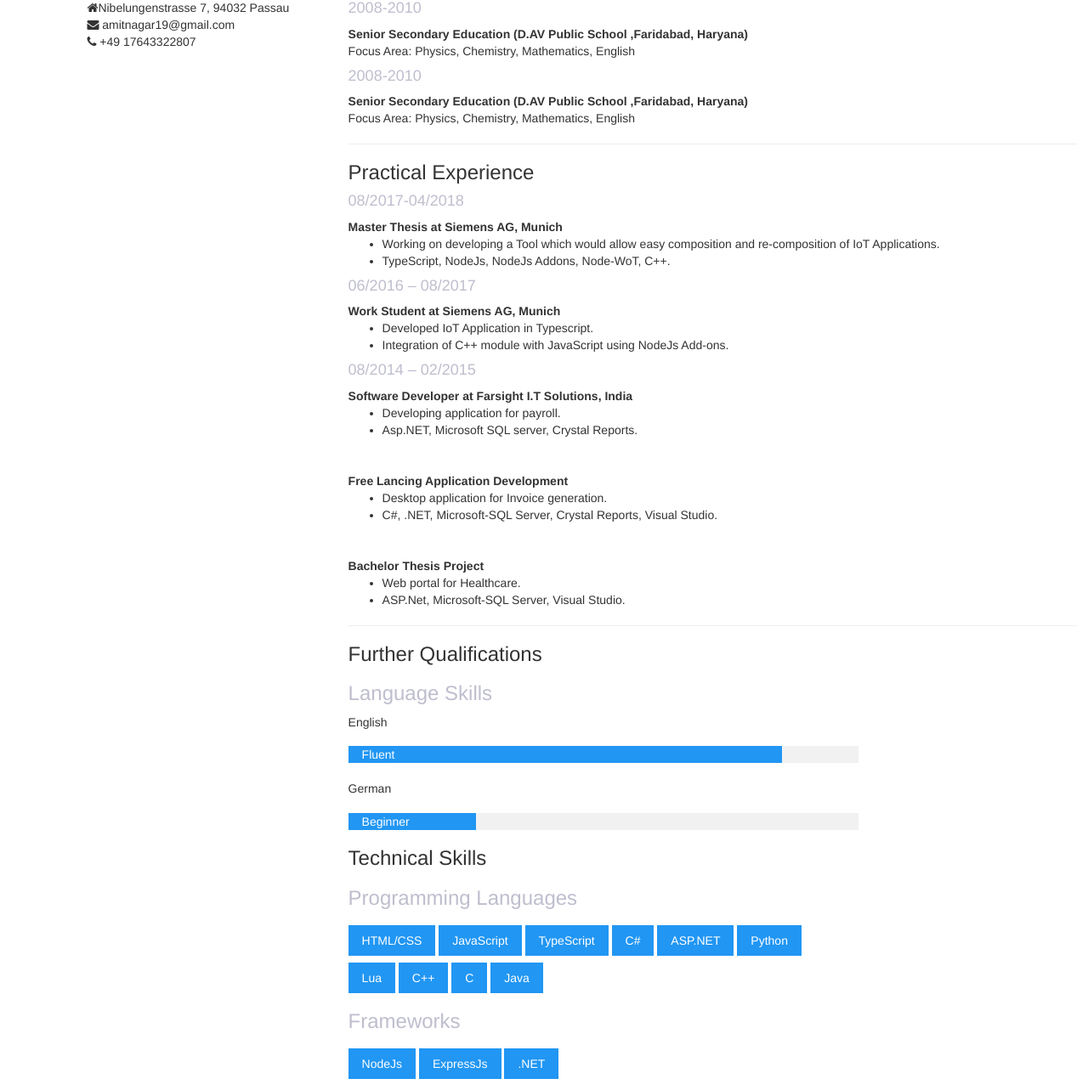
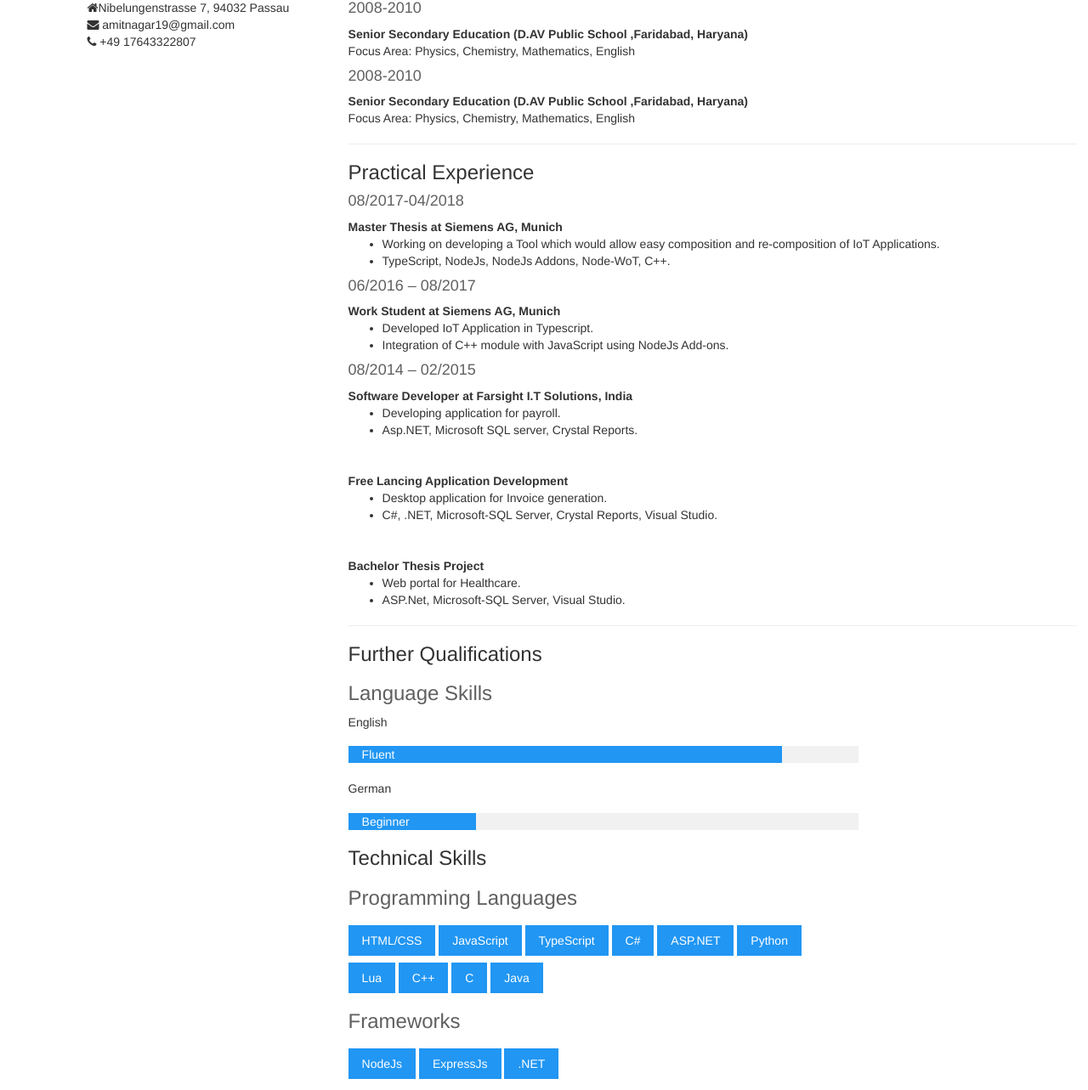
Before and after one commit to amitnagar19/amitnagar19.github.io, a plain HTML site: page index.html in a window 1280 px wide. Shown: the part 301-1584 px from the top of the page at 85% size. Drawn offline with nearby package versions, Linux system fonts and the light colour scheme.

Commit message:
second commit

```diff
--- a/index.html
+++ b/index.html
@@ -61,23 +61,23 @@
 
 
 <h3 id="Education">Education</h3>
-<h4 style="color:#bebece">10/2015-Present</h4>
+<h4 style="color:#606060">10/2015-Present</h4>
 <b> M.Sc, Computer Science, University of Passau</b><br>
 <p>Focus Area: IT-Security and Information and Communication Systems
 Courses: Advanced IT Security, Wireless Security, <br>Computer Performance Evaluation, Text Mining, Internet of Things and Context Recognition Architecture.</p>
 
-<h4 style="color:#bebece">2010-2014</h4>
+<h4 style="color:#606060">2010-2014</h4>
 <b> Bachelor of Technology in Information Technology, Maharishi Dayanand University(India)</b><br>
 <p>Focus Area: Computer Science and Logic
 Bachelor's Project in .NET Technology</p>
 
 
-<h4 style="color:#bebece">2008-2010</h4>
+<h4 style="color:#606060">2008-2010</h4>
 <b>Senior Secondary Education (D.AV Public School ,Faridabad, Haryana)</b><br>
 <p>Focus Area: Physics, Chemistry, Mathematics, English</p>
 
 
-<h4 style="color:#bebece">2008-2010</h4>
+<h4 style="color:#606060">2008-2010</h4>
 <b>Senior Secondary Education (D.AV Public School ,Faridabad, Haryana)</b><br>
 <p>Focus Area: Physics, Chemistry, Mathematics, English</p>
 
@@ -85,7 +85,7 @@ Bachelor's Project in .NET Technology</p>
 
 <h3 id="Practicalexperience">Practical Experience</h3>
 
-<h4 style="color:#bebece">08/2017-04/2018</h4>
+<h4 style="color:#606060">08/2017-04/2018</h4>
 <b>Master Thesis at Siemens AG, Munich</b><br>
 <ul>
   <li>
@@ -96,7 +96,7 @@ Bachelor's Project in .NET Technology</p>
   </li>
 </ul>
 
-<h4 style="color:#bebece">06/2016 – 08/2017</h4>
+<h4 style="color:#606060">06/2016 – 08/2017</h4>
 <b>Work Student at Siemens AG, Munich</b><br>
 <ul>
   <li>
@@ -108,7 +108,7 @@ Bachelor's Project in .NET Technology</p>
 </ul>
 
 
-<h4 style="color:#bebece">08/2014 – 02/2015</h4>
+<h4 style="color:#606060">08/2014 – 02/2015</h4>
 <b>Software Developer at Farsight I.T Solutions, India</b><br>
 <ul>
   <li>
@@ -145,7 +145,7 @@ Bachelor's Project in .NET Technology</p>
 <hr size="3%">
 <a id="somesection"></a>
 <h3 id="otherqualifications"> Further Qualifications</h3>
-<h3  style="color:#bebece";>Language Skills</h3>
+<h3  style="color:#606060";>Language Skills</h3>
 <p>English</p>
 <div class="minicontainer">
 <div class="w3-light-grey">
@@ -162,7 +162,7 @@ Bachelor's Project in .NET Technology</p>
 
 
  <h3 > Technical Skills</h3>
- <h3 style="color:#bebece">Programming Languages</h3>
+ <h3 style="color:#606060">Programming Languages</h3>
 <div class="minicontainer">
 	<button class="w3-btn w3-blue">HTML/CSS</button>
 	<button class="w3-btn w3-blue">JavaScript</button>
@@ -178,7 +178,7 @@ Bachelor's Project in .NET Technology</p>
 	<button class="w3-btn w3-blue">Java</button>
 	</div>
 
-<h3 style="color:#bebece">Frameworks</h3>
+<h3 style="color:#606060">Frameworks</h3>
 <div class="minicontainer">
 	<button class="w3-btn w3-blue">NodeJs</button>
 	<button class="w3-btn w3-blue">ExpressJs</button>
@@ -186,7 +186,7 @@ Bachelor's Project in .NET Technology</p>
 
 	</div>
 
-<h3 style="color:#bebece">Databases</h3>
+<h3 style="color:#606060">Databases</h3>
 <div class="minicontainer">
 	<button class="w3-btn w3-blue">Microsoft SQL Server</button>
 	<button class="w3-btn w3-blue">MySQL</button>
@@ -194,7 +194,7 @@ Bachelor's Project in .NET Technology</p>
 
 	</div>
 
-<h3 style="color:#bebece">Other Skills</h3>
+<h3 style="color:#606060">Other Skills</h3>
 <div class="minicontainer">
 	<button class="w3-btn w3-blue">Desktop Application Development</button>
 	<button class="w3-btn w3-blue">Web Development</button></div>
```
